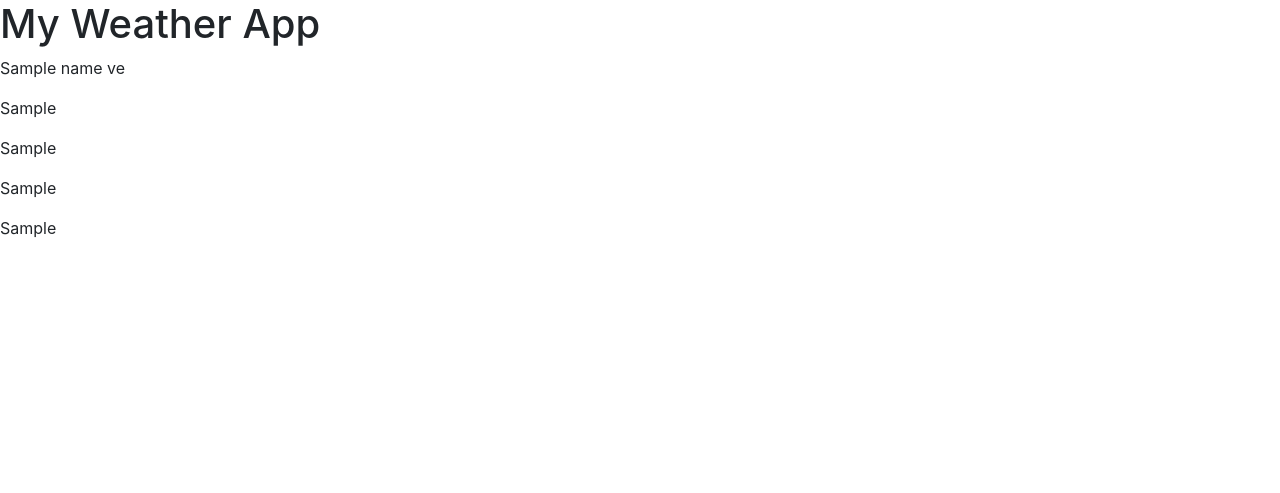
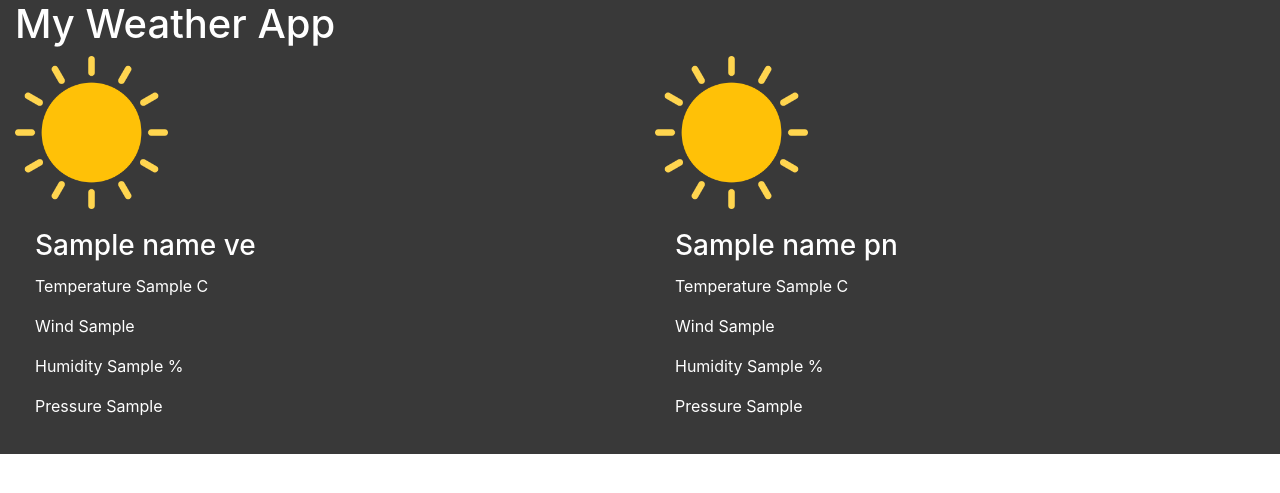
Before and after one commit to MariaAndreaTrincanato/WeatherApp, a Django app: template WeatherApp/WeatherApp/templates/index.html in a window 1280 px wide. Shown: the top 493 px of the page. Run offline with Django 3.2, Linux system fonts and the light colour scheme; the template is opened without the code that fills it: most values are stand-ins (such as "Sample title", 1, 10 or a date in 2020); some libraries are stand-ins or nearby versions.

Commit message:
Styling layout

```diff
--- a/WeatherApp/WeatherApp/templates/index.html
+++ b/WeatherApp/WeatherApp/templates/index.html
@@ -9,12 +9,38 @@
     <link rel="icon" href="{% static 'favicon.ico' %}" type="image/x-icon">
 </head>
 <body>
-    <h1>My Weather App</h1>
-    <p>{{name_ve}}</p>
-    <p>{{degree_ve}}</p>
-    <p>{{wind_ve}}</p>
-    <p>{{humidity_ve}}</p>
-    <p>{{pressure_ve}}</p>
+    <div class="container-fluid" style="background-color:#393939;">
+        <div>
+            <h1 style="color:#FFFFFF">My Weather App</h1>
+        </div>
+        <div class="row ">
+        <div class="container" style="width: 50%;">
+            <div class="w-25 mh-100">
+                <img src="{% static 'assets/sun.png' %}" class="card-img-top" alt="Weather image">
+            </div>
+            <div class="card-body" style="color:#FFFFFF">
+                <h3 class="card-title">{{name_ve}}</h3>
+                <p>Temperature {{degree_ve}} C</p>
+                <p>Wind {{wind_ve}}</p>
+                <p>Humidity {{humidity_ve}} %</p>
+                <p>Pressure {{pressure_ve}}</p>
+            </div>
+        </div>
+
+        <div class="container" style="width: 50%;">
+            <div class="w-25 mh-100">
+                <img src="{% static 'assets/sun.png' %}" class="card-img-top" alt="Weather image">
+            </div>
+            <div class="card-body" style="color:#FFFFFF">
+                <h3 class="card-title">{{name_pn}}</h3>
+                <p>Temperature {{degree_pn}} C</p>
+                <p>Wind {{wind_pn}}</p>
+                <p>Humidity {{humidity_pn}} %</p>
+                <p>Pressure {{pressure_pn}}</p>
+            </div>
+        </div>
+        </div>
+    </div>
 </body>
 <script>
     // refresh/redirect after 5 seconds.
```
Also changed, not shown: WeatherApp/WeatherApp/static/assets/cloud.png (renamed from assets/cloud.png), WeatherApp/WeatherApp/static/assets/cold.png (renamed from assets/cold.png), WeatherApp/WeatherApp/static/assets/fog.png (renamed from assets/fog.png), WeatherApp/WeatherApp/static/assets/green.png (renamed from assets/green.png), WeatherApp/WeatherApp/static/assets/hot.png (renamed from assets/hot.png), WeatherApp/WeatherApp/static/assets/humidity.png (renamed from assets/humidity.png), WeatherApp/WeatherApp/static/assets/moon.png (renamed from assets/moon.png), WeatherApp/WeatherApp/static/assets/pressure.png (renamed from assets/pressure.png), WeatherApp/WeatherApp/static/assets/rain.png (renamed from assets/rain.png), WeatherApp/WeatherApp/static/assets/snow.png (renamed from assets/snow.png), WeatherApp/WeatherApp/static/assets/sun.png (renamed from assets/sun.png), WeatherApp/WeatherApp/static/assets/thunder.png (renamed from assets/thunder.png), WeatherApp/WeatherApp/static/assets/warm.png (renamed from assets/warm.png), WeatherApp/WeatherApp/static/assets/wind.png (renamed from assets/wind.png).
